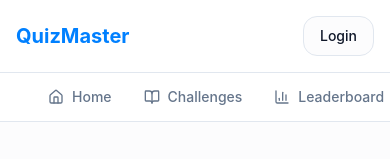
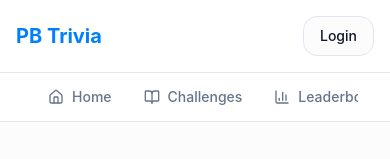
Before and after one commit to mmkhalifaa/trivia-fun-finance-advisors, a React (Vite) app: page /badges in a window 390 px wide. Shown: the top 159 px of the page. Built offline with nearby package versions, Linux system fonts and the light colour scheme.

Commit message:
Rename app and adjust layout
Rename the app to PB Trivia and adjust the layout to have the title and tabs at the same level.

```diff
--- a/src/components/layout/Header.tsx
+++ b/src/components/layout/Header.tsx
@@ -25,38 +25,11 @@ export const Header = () => {
   return (
     <header className="w-full bg-white border-b border-border sticky top-0 z-10">
       <div className="container max-w-5xl mx-auto px-4 py-4 flex items-center justify-between">
-        <div className="flex items-center gap-6">
-          <Link to="/" className="font-bold text-xl text-primary">QuizMaster</Link>
-        </div>
-        <div className="flex items-center gap-2">
-          {user ? (
-            <>
-              <div className="hidden md:block text-sm mr-2">
-                <span className="font-medium">{user.name}</span>
-                {isAdmin && <span className="ml-1 text-muted-foreground">(Admin)</span>}
-              </div>
-              <Link to="/profile">
-                <Button variant="ghost" size="sm" className="rounded-full h-8 w-8 p-0">
-                  <span className="sr-only">Profile</span>
-                  <div className="h-8 w-8 rounded-full bg-primary/10 flex items-center justify-center text-primary font-medium">
-                    {user.name.charAt(0)}
-                  </div>
-                </Button>
-              </Link>
-              <Button variant="outline" size="sm" onClick={logout}>
-                Logout
-              </Button>
-            </>
-          ) : (
-            <LoginModal />
-          )}
-        </div>
-      </div>
+        <div className="flex items-center">
+          <Link to="/" className="font-bold text-xl text-primary mr-8">PB Trivia</Link>
 
-      {/* Navigation tabs */}
-      <div className="border-t border-border bg-white">
-        <div className="container max-w-5xl mx-auto">
-          <div className="flex items-center h-12">
+          {/* Navigation tabs - now at the same level as the title */}
+          <div className="hidden md:flex items-center">
             {navItems.map((item) => (
               <NavLink
                 key={item.path}
@@ -83,6 +56,62 @@ export const Header = () => {
             ))}
           </div>
         </div>
+
+        <div className="flex items-center gap-2">
+          {user ? (
+            <>
+              <div className="hidden md:block text-sm mr-2">
+                <span className="font-medium">{user.name}</span>
+                {isAdmin && <span className="ml-1 text-muted-foreground">(Admin)</span>}
+              </div>
+              <Link to="/profile">
+                <Button variant="ghost" size="sm" className="rounded-full h-8 w-8 p-0">
+                  <span className="sr-only">Profile</span>
+                  <div className="h-8 w-8 rounded-full bg-primary/10 flex items-center justify-center text-primary font-medium">
+                    {user.name.charAt(0)}
+                  </div>
+                </Button>
+              </Link>
+              <Button variant="outline" size="sm" onClick={logout}>
+                Logout
+              </Button>
+            </>
+          ) : (
+            <LoginModal />
+          )}
+        </div>
+      </div>
+
+      {/* Mobile navigation - show tabs on smaller screens */}
+      <div className="md:hidden border-t border-border bg-white">
+        <div className="container max-w-5xl mx-auto">
+          <div className="flex items-center h-12 overflow-x-auto">
+            {navItems.map((item) => (
+              <NavLink
+                key={item.path}
+                to={item.path}
+                className={({ isActive }) =>
+                  cn(
+                    "flex items-center justify-center px-4 h-full transition-all duration-300 relative flex-shrink-0",
+                    isActive
+                      ? "text-primary"
+                      : "text-muted-foreground hover:text-foreground"
+                  )
+                }
+              >
+                {({ isActive }) => (
+                  <>
+                    <item.icon className="w-4 h-4 mr-2" />
+                    <span className="text-sm font-medium">{item.label}</span>
+                    {isActive && (
+                      <div className="absolute bottom-0 w-full h-0.5 bg-primary" />
+                    )}
+                  </>
+                )}
+              </NavLink>
+            ))}
+          </div>
+        </div>
       </div>
     </header>
   );
```
